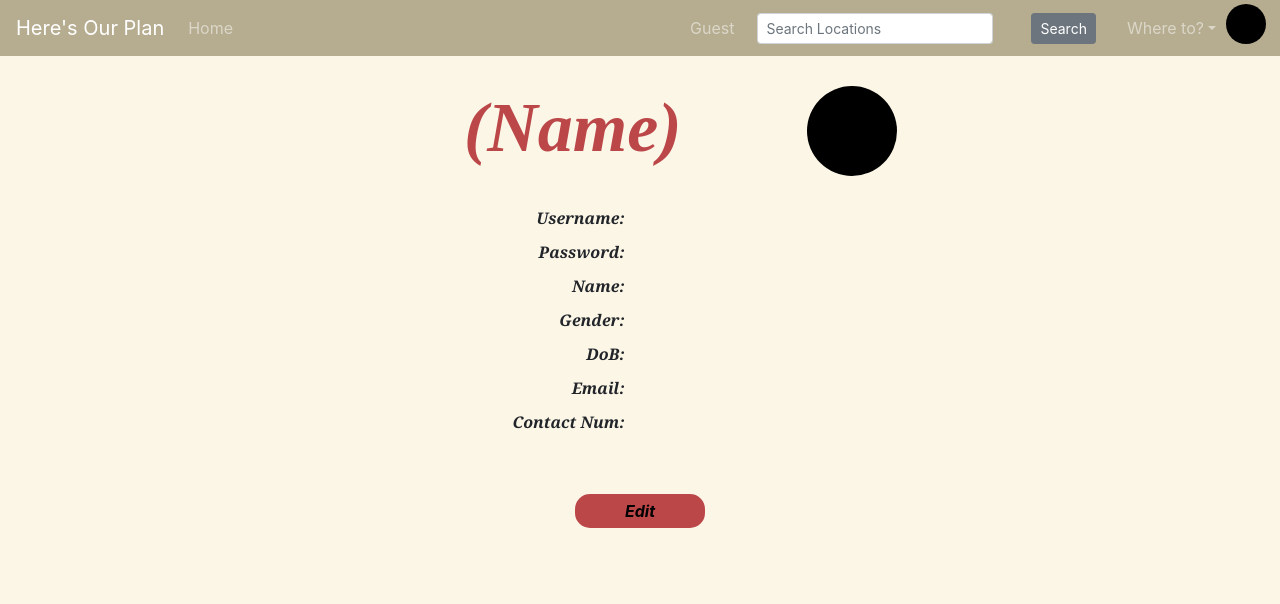
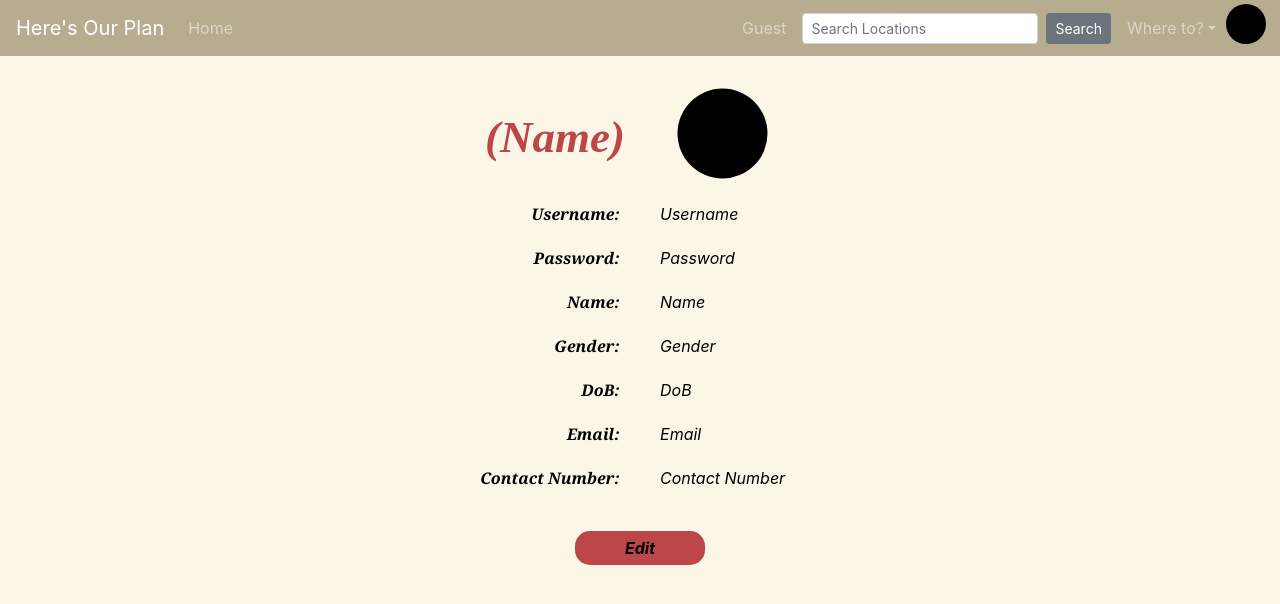
Before and after one commit to HeresOurPlan/frontend, a Nuxt app: page /profilePage in a window 1280 px wide. Shown: the top 604 px of the page. Built offline with nearby package versions, Linux system fonts and the light colour scheme; no server answers.

Commit message:
formatting for profile pages, spacing standardised for navbar

```diff
--- a/components/Navbar.vue
+++ b/components/Navbar.vue
@@ -12,25 +12,25 @@
 
       <!-- Right aligned nav items -->
       <b-navbar-nav class="ml-auto">
-        <b-nav-item href="/profilePage">{{ getCurrentUserName() }}</b-nav-item>
+        <b-nav-item href="/profilePage">{{ getCurrentUserName() }}&ensp;</b-nav-item>
 
         <b-nav-form>
+          <b-row>
           <b-col>
-          <b-form-input size="sm" class="mr-sm-2" placeholder="Search Locations"></b-form-input>
+          <b-form-input size="sm" class="mr-sm-2" placeholder="Search Locations"></b-form-input><b-button size="sm" class="my-2 my-sm-0" type="submit" href="/new_loc_map">Search</b-button>
           </b-col>
-          <b-col>
-          <b-button size="sm" class="my-2 my-sm-0" type="submit" href="/new_loc_map">Search</b-button>
-          </b-col>
+          </b-row>
         </b-nav-form>
 
         <b-nav-item-dropdown text="Where to?" class="ml-2">
           <b-dropdown-item href="/itinerary">Itinerary</b-dropdown-item>
           <b-dropdown-item href="/additinerary">Add Activity</b-dropdown-item>
           <b-dropdown-item href="/map">Map</b-dropdown-item>
+          <b-dropdown-item href="/logout"><b>Log Out?</b></b-dropdown-item>
         </b-nav-item-dropdown>
 
         <b-nav-item href="#" class = "profileCircle">
-          <b-nav-item-dropdown class="m-md-2" no-caret>
+          <b-nav-item-dropdown class="m-md-2" no-caret right text>
             <b-dropdown-item href="/profileEdit">Edit Profile</b-dropdown-item>
             <b-dropdown-item href="/logout">Log Out</b-dropdown-item>
           </b-nav-item-dropdown>
@@ -60,6 +60,21 @@ export default {
           }
         }
       },
+
+      /*
+      getProfilePicture() {
+        if (process.browser) {
+          const token = localStorage.getItem("token")
+          if (token === null) {
+            return "https://images.unsplash.com/photo-1603366615917-1fa6dad5c4fa?ixlib=rb-1.2.1&ixid=MnwxMjA3fDB8MHxwaG90by1wYWdlfHx8fGVufDB8fHx8&auto=format&fit=crop&w=1740&q=80"
+          } else {
+            const decoded_token = jwt_decode(token)
+            console.log(decoded_token)
+            return decoded_token["user"]
+          }
+        }
+      },*/
+
       doSomething(){
         console.log('shown');
       }
@@ -82,4 +97,5 @@ export default {
         background: black;
         transform: translateX(5%) translateY(-10%);
 }
+
 </style>
--- a/pages/profileEdit.vue
+++ b/pages/profileEdit.vue
@@ -1,21 +1,15 @@
 <template>
     <div>
         <Navbar />
-            <h1 style="color: #BC4749; font-family: merriwBookman Old Styleeather; font-size: 30px;
+            <h1 style="color: #BC4749; font-family: Bookman Old Style; font-size: 30px;
             padding-top: 20px; padding-left: 175px; ">
             </h1>
                 <b-container fluid>
             <b-row align-h="center" align-v="center" style="height:100%">
                 <b-col>
-                    <h1 style="color:#BC4749;
-                        font-family:Bookman Old Style;
-                        font-size: 45px;
-                        padding-top: 3%;
-                        text-align: right;
-                        font-style: italic;
-                        font-weight: bold;">
-                        Zachary Lian
-                    </h1>
+                    <div class='name'>
+                        (Name)
+                    </div>
                 </b-col>
                 <b-col>
                     <label class="custom-file-upload">
@@ -28,9 +22,9 @@
         </b-container>
 
 
-        <b-container fluid style="padding-bottom:90px; padding-top:3%">
+        <b-container fluid style="padding:10px;">
             <b-row style="padding-bottom:10px">
-                <b-col class="col-lg-6" style="text-align:right;font-family: Georgia;font-style:italic;font-weight:bold;">
+                <b-col class="col-lg-6" style="width: 75%; color: black; border: 5px solid #FCF6E7; border-radius: 10px; box-sizing: border-box;text-align:right;font-family:Georgia, 'Times New Roman', Times, serif;font-style:italic;font-weight:bold">
                     Username:
                 </b-col>
                 <b-col class="col-lg-4">
@@ -39,7 +33,7 @@
                 </b-col>
             </b-row>
             <b-row style="padding-bottom:10px">
-                <b-col class="col-lg-6" style="text-align:right;font-family: Georgia;font-style:italic;font-weight:bold">
+                <b-col class="col-lg-6" style="width: 75%; color: black; border: 5px solid #FCF6E7; border-radius: 10px; box-sizing: border-box;text-align:right;font-family:Georgia, 'Times New Roman', Times, serif;font-style:italic;font-weight:bold">
                     Password:
                 </b-col>
                 <b-col class="col-lg-4">
@@ -48,7 +42,7 @@
                 </b-col>
             </b-row>
             <b-row style="padding-bottom:10px">
-                <b-col class="col-lg-6" style="text-align:right;font-family: Georgia;font-style:italic;font-weight:bold">
+                <b-col class="col-lg-6" style="width: 75%; color: black; border: 5px solid #FCF6E7; border-radius: 10px; box-sizing: border-box;text-align:right;font-family:Georgia, 'Times New Roman', Times, serif;font-style:italic;font-weight:bold">
                     Name:
                 </b-col>
                 <b-col class="col-lg-4">
@@ -57,7 +51,7 @@
                 </b-col>
             </b-row>
             <b-row style="padding-bottom:10px">
-                <b-col class="col-lg-6" style="text-align:right;font-family: Georgia;font-style:italic;font-weight:bold">
+                <b-col class="col-lg-6" style="width: 75%; color: black; border: 5px solid #FCF6E7; border-radius: 10px; box-sizing: border-box;text-align:right;font-family:Georgia, 'Times New Roman', Times, serif;font-style:italic;font-weight:bold">
                     Gender:
                 </b-col>
                 <b-col class="col-lg-4">
@@ -71,7 +65,7 @@
                 </b-col>
             </b-row>
             <b-row style="padding-bottom:10px">
-                <b-col class="col-lg-6" style="text-align:right;font-family: Georgia;font-style:italic;font-weight:bold">
+                <b-col class="col-lg-6" style="width: 75%; color: black; border: 5px solid #FCF6E7; border-radius: 10px; box-sizing: border-box;text-align:right;font-family:Georgia, 'Times New Roman', Times, serif;font-style:italic;font-weight:bold">
                     DoB:
                 </b-col>
                 <b-col class="col-lg-4">
@@ -80,7 +74,7 @@
                 </b-col>
             </b-row>
             <b-row style="padding-bottom:10px">
-                <b-col class="col-lg-6" style="text-align:right;font-family: Georgia;font-style:italic;font-weight:bold">
+                <b-col class="col-lg-6" style="width: 75%; color: black; border: 5px solid #FCF6E7; border-radius: 10px; box-sizing: border-box;text-align:right;font-family:Georgia, 'Times New Roman', Times, serif;font-style:italic;font-weight:bold">
                     Email:
                 </b-col>
                 <b-col class="col-lg-4">
@@ -89,8 +83,8 @@
                 </b-col>
             </b-row>
             <b-row style="padding-bottom:10px">
-                <b-col class="col-lg-6" style="text-align:right;font-family: Georgia;font-style:italic;font-weight:bold">
-                    Contact Num:
+                <b-col class="col-lg-6" style="width: 75%; color: black; border: 5px solid #FCF6E7; border-radius: 10px; box-sizing: border-box;text-align:right;font-family:Georgia, 'Times New Roman', Times, serif;font-style:italic;font-weight:bold">
+                    Contact Number:
                 </b-col>
                 <b-col class="col-lg-4">
                   <input v-model="contact" type="text" placeholder="Contact Number" style = "background-color: #F2E8CF; width: 75%;
@@ -98,7 +92,7 @@
                 </b-col>
             </b-row>
 
-            <br><br>
+            <br>
             <div class="buttonHolder">
                 <router-link to ="/profileEdit">
                 <input type='button' value = "Edit" style="color: black; font-weight: bold;" @click="submitForm">
@@ -131,9 +125,10 @@ export default {
 </script>
 
 <style>
-  body{
+  body {
     background-color: #FCF6E7;
   }
+
   input[type=button] {
     background-color: #BC4749;
     border: none;
@@ -146,22 +141,25 @@ export default {
     font-style: italic;
     text-align: center;
   }
+
   input[type="file"] {
     display: none;
+    cursor:pointer;
   }
+
   .imageFile {
       border: 1px solid black;
       display: inline-block;
       padding: 6px 12px;
       cursor: pointer;
     }
-  .buttonHolder{ text-align: center; }
+
+  .buttonHolder {
+      text-align: center;
+    }
+
   .profileCircle{
       position: relative;
-        /* top: 100%;
-        left: 100%; */
-        /* margin-top:-40px;
-        margin-left:-60px; */
       width: 90px;
       height: 90px;
       -webkit-border-radius: 45px;
@@ -169,7 +167,17 @@ export default {
       border-radius: 45px;
       background: black;
       transform: translateX(-20px);
+      cursor:pointer;
     }
+
+.name{
+    color:#BC4749;
+    font-family:Bookman Old Style;
+    font-size: 45px;
+    padding-top: 3%;
+    text-align: right;
+    font-style: italic;
+    font-weight: bold;
+}
+
 </style>
-
-<!-- How to make it single page, have a layover to Confirm the edit, refer to figma -->
--- a/pages/profilePage.vue
+++ b/pages/profilePage.vue
@@ -1,89 +1,101 @@
 <template>
     <div>
         <Navbar />
-
-        <b-container fluid style="padding-top:30px;height:150px;padding-bottom:50px">
-            <b-row align-h="center">
-                <b-col cols="6">
-                    <h1 style="color:#BC4749;
-                               font-family:Bookman Old Style;
-                               font-size: 70px;
-                               padding-right: 50px;
-                               text-align: left;
-                               font-style: italic;
-                               font-weight: bold;
-                               text-align: right">
+            <h1 style="color: #BC4749; font-family: Bookman Old Style; font-size: 30px;
+            padding-top: 20px; padding-left: 175px; ">
+            </h1>
+                <b-container fluid>
+            <b-row align-h="center" align-v="center" style="height:100%">
+                <b-col>
+                    <div class='name'>
                         (Name)
-                    </h1>
+                    </div>
                 </b-col>
-                <b-col cols="4">
-                    <div class="profileCircle" style="transform: translateX(50%);"></div>
+                <b-col>
+                    <div class="profileCircle" style="transform: translateX(25%) translateY(5%)"></div>
                 </b-col>
                 </b-row>
         </b-container>
 
 
-        <b-container fluid style="padding-bottom:90px;">
+        <b-container fluid style="padding:22.5px;">
             <b-row style="padding-bottom:10px">
-                <b-col style="text-align:right;font-family: Georgia;font-style:italic;font-weight:bold">
+                <b-col class="col-lg-6" style="width: 75%; color: black; border: 5px solid #FCF6E7; border-radius: 10px; box-sizing: border-box;text-align:right;font-family:Georgia, 'Times New Roman', Times, serif;font-style:italic;font-weight:bold">
                     Username:
                 </b-col>
-                <b-col>
+                <b-col class="col-lg-4">
+                  <div style = "background-color: #FCF6E7; width: 75%; color: black; border: 5px solid #FCF6E7; border-radius: 10px; box-sizing: border-box;font-style:italic">
+                    Username
+                  </div>
                 </b-col>
             </b-row>
             <b-row style="padding-bottom:10px">
-                <b-col style="text-align:right;font-family: Georgia;font-style:italic;font-weight:bold">
+                <b-col class="col-lg-6" style="width: 75%; color: black; border: 5px solid #FCF6E7; border-radius: 10px; box-sizing: border-box;text-align:right;font-family:Georgia, 'Times New Roman', Times, serif;font-style:italic;font-weight:bold">
                     Password:
                 </b-col>
-                <b-col>
+                <b-col class="col-lg-4">
+                  <div style = "background-color: #FCF6E7; width: 75%; color: black; border: 5px solid #FCF6E7; border-radius: 10px; box-sizing: border-box;font-style:italic">
+                    Password
+                  </div>
                 </b-col>
             </b-row>
             <b-row style="padding-bottom:10px">
-                <b-col style="text-align:right;font-family: Georgia;font-style:italic;font-weight:bold">
+                <b-col class="col-lg-6" style="width: 75%; color: black; border: 5px solid #FCF6E7; border-radius: 10px; box-sizing: border-box;text-align:right;font-family:Georgia, 'Times New Roman', Times, serif;font-style:italic;font-weight:bold">
                     Name:
                 </b-col>
-                <b-col>
+                <b-col class="col-lg-4">
+                  <div style = "background-color: #FCF6E7; width: 75%; color: black; border: 5px solid #FCF6E7; border-radius: 10px; box-sizing: border-box;font-style:italic">
+                    Name
+                  </div>
                 </b-col>
             </b-row>
             <b-row style="padding-bottom:10px">
-                <b-col style="text-align:right;font-family: Georgia;font-style:italic;font-weight:bold">
+                <b-col class="col-lg-6" style="width: 75%; color: black; border: 5px solid #FCF6E7; border-radius: 10px; box-sizing: border-box;text-align:right;font-family:Georgia, 'Times New Roman', Times, serif;font-style:italic;font-weight:bold">
                     Gender:
                 </b-col>
-                <b-col>
+                <b-col class="col-lg-4">
+                  <div style = "background-color: #FCF6E7; width: 75%; color: black; border: 5px solid #FCF6E7; border-radius: 10px; box-sizing: border-box;font-style:italic">
+                    Gender
+                  </div>
                 </b-col>
             </b-row>
             <b-row style="padding-bottom:10px">
-                <b-col style="text-align:right;font-family: Georgia;font-style:italic;font-weight:bold">
+                <b-col class="col-lg-6" style="width: 75%; color: black; border: 5px solid #FCF6E7; border-radius: 10px; box-sizing: border-box;text-align:right;font-family:Georgia, 'Times New Roman', Times, serif;font-style:italic;font-weight:bold">
                     DoB:
                 </b-col>
-                <b-col>
+                <b-col class="col-lg-4">
+                  <div style = "background-color: #FCF6E7; width: 75%; color: black; border: 5px solid #FCF6E7; border-radius: 10px; box-sizing: border-box;font-style:italic">
+                    DoB
+                  </div>
                 </b-col>
             </b-row>
             <b-row style="padding-bottom:10px">
-                <b-col style="text-align:right;font-family: Georgia;font-style:italic;font-weight:bold">
+                <b-col class="col-lg-6" style="width: 75%; color: black; border: 5px solid #FCF6E7; border-radius: 10px; box-sizing: border-box;text-align:right;font-family:Georgia, 'Times New Roman', Times, serif;font-style:italic;font-weight:bold">
                     Email:
                 </b-col>
-                <b-col>
+                <b-col class="col-lg-4">
+                  <div style = "background-color: #FCF6E7; width: 75%; color: black; border: 5px solid #FCF6E7; border-radius: 10px; box-sizing: border-box;font-style:italic">
+                    Email
+                  </div>
                 </b-col>
             </b-row>
             <b-row style="padding-bottom:10px">
-                <b-col style="text-align:right;font-family: Georgia;font-style:italic;font-weight:bold">
-                    Contact Num:
+                <b-col class="col-lg-6" style="width: 75%; color: black; border: 5px solid #FCF6E7; border-radius: 10px; box-sizing: border-box;text-align:right;font-family:Georgia, 'Times New Roman', Times, serif;font-style:italic;font-weight:bold">
+                    Contact Number:
                 </b-col>
-                <b-col>
+                <b-col class="col-lg-4">
+                  <div style = "background-color: #FCF6E7; width: 75%; color: black; border: 5px solid #FCF6E7; border-radius: 10px; box-sizing: border-box;font-style:italic">
+                    Contact Number
+                  </div>
                 </b-col>
             </b-row>
-              <!-- placeholder in input should be current values in DB -->
-              <!-- cannot Align the input names in one column -->
 
-
-            <br><br>
+            <br>
             <div class="buttonHolder">
                 <router-link to ="/profileEdit">
                 <input type='button' value = "Edit" style="color: black; font-weight: bold;" @click="submitForm">
                 </router-link>
             </div>
-            <!-- cannot get edit text to change to white. -->
         </b-container>
     </div>
 
@@ -131,10 +143,6 @@ export default {
 
 .profileCircle{
         position: relative;
-        /* top: 100%;
-        left: 100%; */
-        /* margin-top:-40px;
-        margin-left:-60px; */
         width: 90px;
         height: 90px;
         -webkit-border-radius: 45px;
@@ -143,6 +151,16 @@ export default {
         background: black;
         transform: translateX(-20px);
 }
+
+.name{
+    color:#BC4749;
+    font-family:Bookman Old Style;
+    font-size: 45px;
+    padding-top: 3%;
+    text-align: right;
+    font-style: italic;
+    font-weight: bold;
+}
 </style>
 
 <!-- How to make it single page, have a layover to Confirm the edit, refer to figma -->
```
Lines whose indentation alone changed are shown as unchanged.
